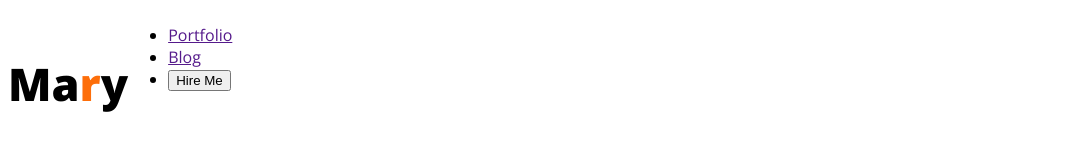
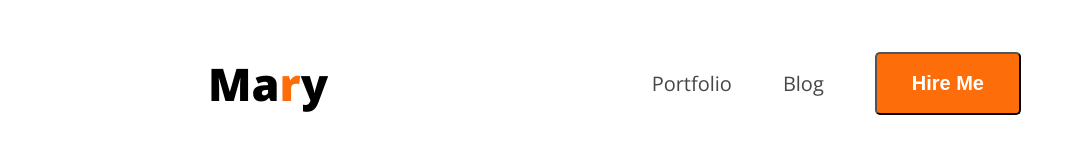
Before and after one commit to sadiaarifinomita/webdeveloper-portfolio, a plain HTML site: page index.html in a window 1280 px wide. Shown: the whole page, without its empty margins (0-1073 px from the left). Drawn offline with nearby package versions, Linux system fonts and the light colour scheme.

Commit message:
added margin, padding & color in nav content

```diff
--- a/Styles/styles.css
+++ b/Styles/styles.css
@@ -11,12 +11,40 @@
 .text-primary{
     color: #FD6E0A;
 }
+.dark-2{
+    color: #474747;
+}
+.btn-primary{
+    background-color: #FD6E0A;
+    font-weight: bold;
+    color: white;
+    padding: 18px 35px;
+    border-radius: 5px;
+    /* border-color: none; */
+    font-size: 20px;
+}
 
 /* Nav styles */
 nav {
     display: flex;
+    align-items: center;
+    justify-content: space-between;
+    margin: 0px 200px;
 }
 .nav-title{
     font-weight: 800;
     font-size: 45px;
 }
+nav ul {
+    display: flex;
+    align-items: center;
+}
+nav ul li {
+    list-style: none;
+    margin-right: 51px;
+
+}
+nav li a {
+    text-decoration: none;
+    font-size: 20px;
+}
--- a/index.html
+++ b/index.html
@@ -14,9 +14,9 @@
         <nav>
             <h3 class="nav-title">Ma<span class="text-primary">r</span>y</h3>
             <ul>
-                <li><a href="">Portfolio</a></li>
-                <li><a href="">Blog</a></li>
-                <li><a href=""><button>Hire Me</button></a></li>
+                <li><a class="dark-2" href="">Portfolio</a></li>
+                <li><a class="dark-2" href="">Blog</a></li>
+                <li><a href=""><button class="btn-primary">Hire Me</button></a></li>
             </ul>
         </nav>
 
```
